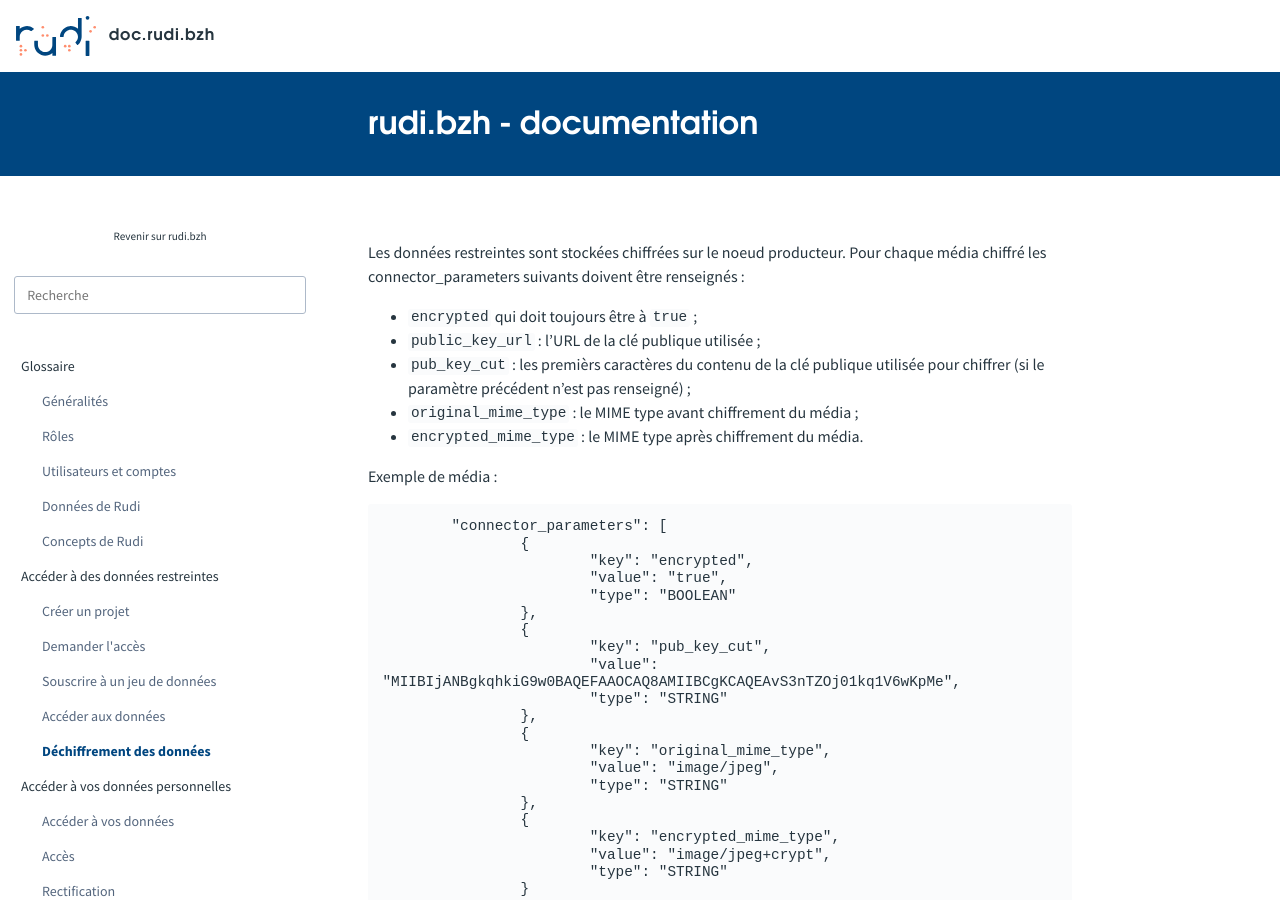
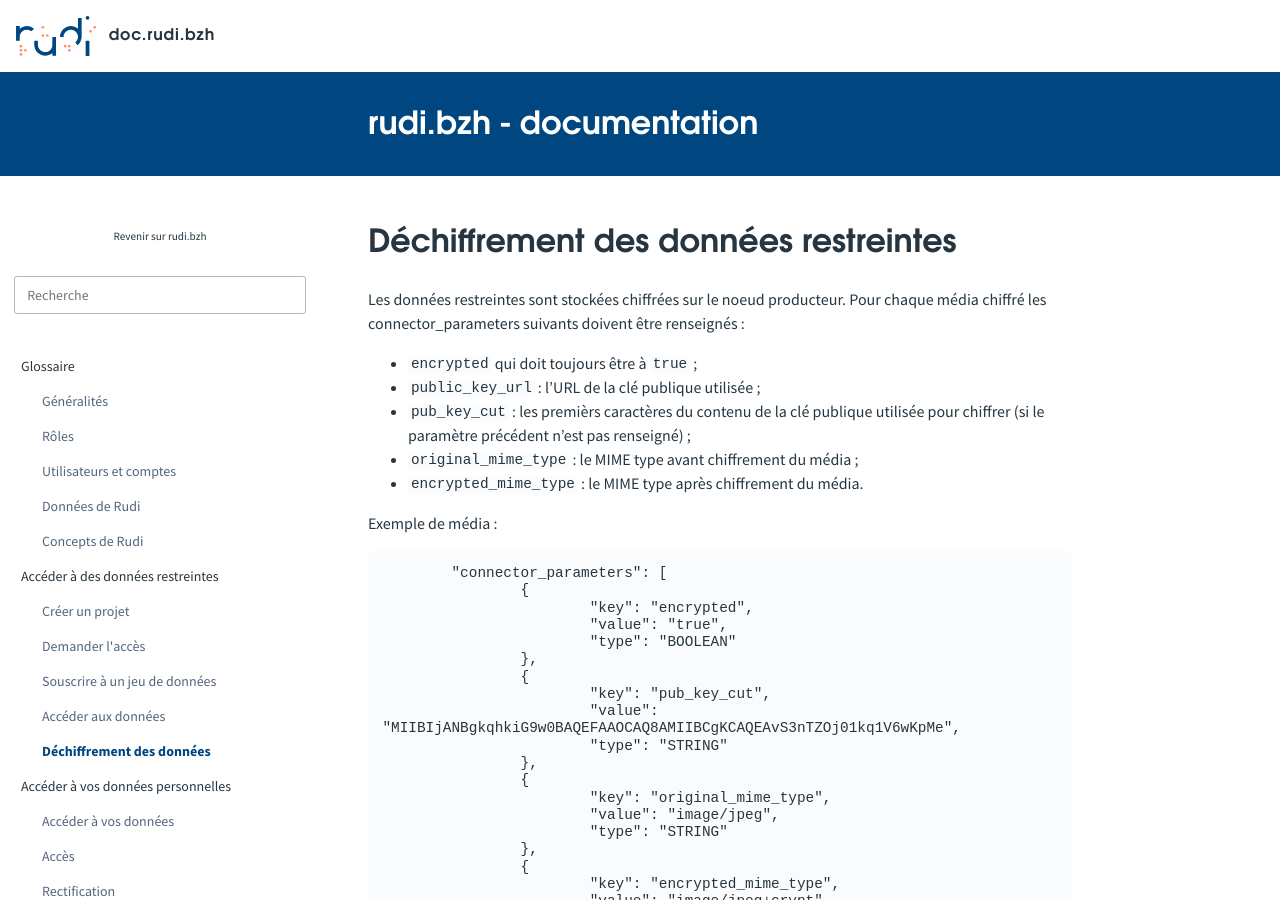
Before and after one commit to sigrennesmetropole/rudi_documentation, a Jekyll site: the page built from articles/_acces_donnees_restreintes/chiffrement.md, in a window 1280 px wide and 900 px high. Built offline with Jekyll 4.4.1, drawn with Linux system fonts in a browser that asks for light colours.

Commit message:
Update chiffrement.md
titre

```diff
--- a/articles/_acces_donnees_restreintes/chiffrement.md
+++ b/articles/_acces_donnees_restreintes/chiffrement.md
@@ -2,6 +2,8 @@
 order: 5
 title: Déchiffrement des données
 ---
+
+# Déchiffrement des données restreintes
 
 Les données restreintes sont stockées chiffrées sur le noeud producteur. Pour chaque média chiffré les connector_parameters suivants doivent être renseignés :
 
```
